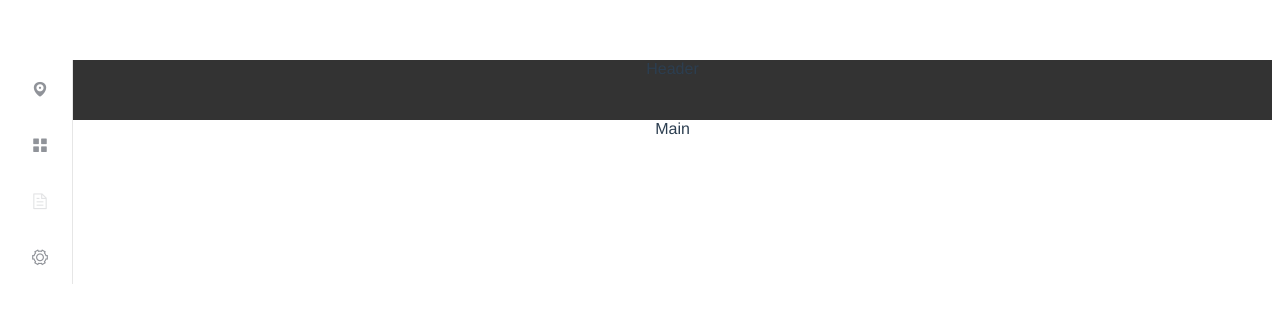
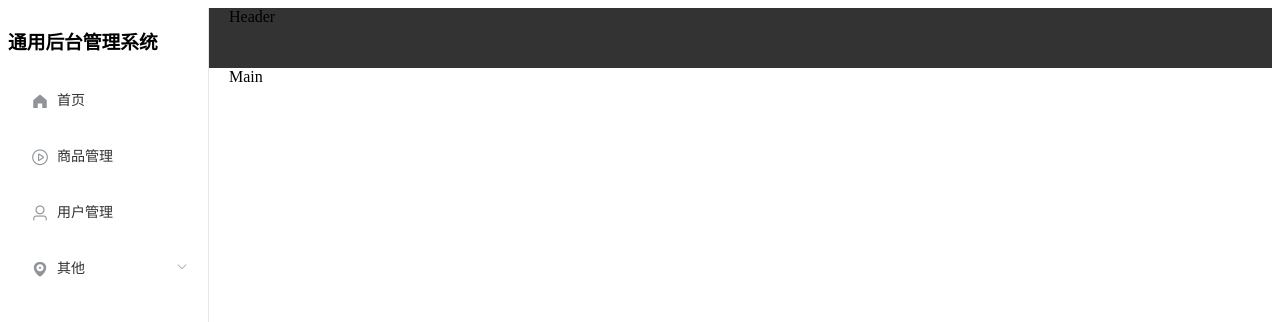
Before and after one commit to xiaoshanzhaguo/vue-manage, a Vue app: page / in a window 1280 px wide. Shown: the top 322 px of the page. Built offline with nearby package versions, Linux system fonts and the light colour scheme.

Commit message:
complete 二级menu的实现

```diff
--- a/src/App.vue
+++ b/src/App.vue
@@ -17,11 +17,6 @@
 
 <style>
 #app {
-  font-family: Avenir, Helvetica, Arial, sans-serif;
-  -webkit-font-smoothing: antialiased;
-  -moz-osx-font-smoothing: grayscale;
-  text-align: center;
-  color: #2c3e50;
-  margin-top: 60px;
+  height: 100vh;
 }
 </style>
--- a/src/components/CommonAside.vue
+++ b/src/components/CommonAside.vue
@@ -1,35 +1,19 @@
 <template>
     <el-menu default-active="1-4-1" class="el-menu-vertical-demo" @open="handleOpen" @close="handleClose" :collapse="isCollapse">
-  <el-submenu index="1">
+      <h3>通用后台管理系统</h3>
+      <el-menu-item v-for="item in noChildren" :index="item.path" :key="item.path">
+            <i :class="'el-icon-' + item.icon"></i>
+            <span slot="title">{{item.label}}</span>
+        </el-menu-item>
+        <el-submenu v-for="item in hasChildren" :index="item.path" :key="item.path">
             <template slot="title">
-      <i class="el-icon-location"></i>
-      <span slot="title">导航一</span>
+                <i :class="'el-icon-' + item.icon"></i>
+                <span slot="title">{{item.label}}</span>
             </template>
-    <el-menu-item-group>
-      <span slot="title">分组一</span>
-      <el-menu-item index="1-1">选项1</el-menu-item>
-      <el-menu-item index="1-2">选项2</el-menu-item>
+            <el-menu-item-group v-for="(subItem, subIndex) in item.children" :key="subItem.path">
+                <el-menu-item :index="subIndex">{{subItem.label}}</el-menu-item>
             </el-menu-item-group>
-    <el-menu-item-group title="分组2">
-      <el-menu-item index="1-3">选项3</el-menu-item>
-    </el-menu-item-group>
-    <el-submenu index="1-4">
-      <span slot="title">选项4</span>
-      <el-menu-item index="1-4-1">选项1</el-menu-item>
         </el-submenu>
-  </el-submenu>
-  <el-menu-item index="2">
-    <i class="el-icon-menu"></i>
-    <span slot="title">导航二</span>
-  </el-menu-item>
-  <el-menu-item index="3" disabled>
-    <i class="el-icon-document"></i>
-    <span slot="title">导航三</span>
-  </el-menu-item>
-  <el-menu-item index="4">
-    <i class="el-icon-setting"></i>
-    <span slot="title">导航四</span>
-  </el-menu-item>
     </el-menu>
 </template>
 
@@ -44,8 +28,60 @@
   export default {
     data() {
     return {
-        isCollapse: true
-      };
+      menu: [
+        {
+          path: '/',
+          name: 'home',
+          label: '首页',
+          icon: 's-home',
+          url: 'Home/Home'
+        },
+        {
+          path: '/mall',
+          name: 'mall',
+          label: '商品管理',
+          icon: 'video-play',
+          url: 'MallManage/MallManage'
+        },
+        {
+          path: '/user',
+          name: 'user',
+          label: '用户管理',
+          icon: 'user',
+          url: 'UserManage/UserManage'
+        },
+        {
+          label: '其他',
+          icon: 'location',
+          children: [
+            {
+              path: '/page1',
+              name: 'page1',
+              label: '页面1',
+              icon: 'setting',
+              url: 'Other/PageOne'
+            },
+            {
+              path: '/page2',
+              name: 'page2',
+              label: '页面2',
+              icon: 'setting',
+              url: 'Other/PageTwo'
+            }
+          ]
+        }
+      ]
+    }
+  },
+  computed: {
+    noChildren() {
+      // 在定义的时候，需要对数据源进行一个过滤。
+      return this.menu.filter(item => !item.children)
+        // 这里判断它当前有没有子项目，如果它没有子项目，我们直接拿到item下面的children，然后进行返回
+    },
+    hasChildren() {
+      return this.menu.filter(item => item.children)
+    }
   },
     methods: {
       handleOpen(key, keyPath) {
--- a/views/Home.vue
+++ b/views/Home.vue
@@ -17,8 +17,8 @@
   name: "Home",
   components: {CommonAside},
   data() {
-    return {};
-  },
+    return {}
+  }
 };
 </script>
 
```
Lines whose indentation alone changed are shown as unchanged.
